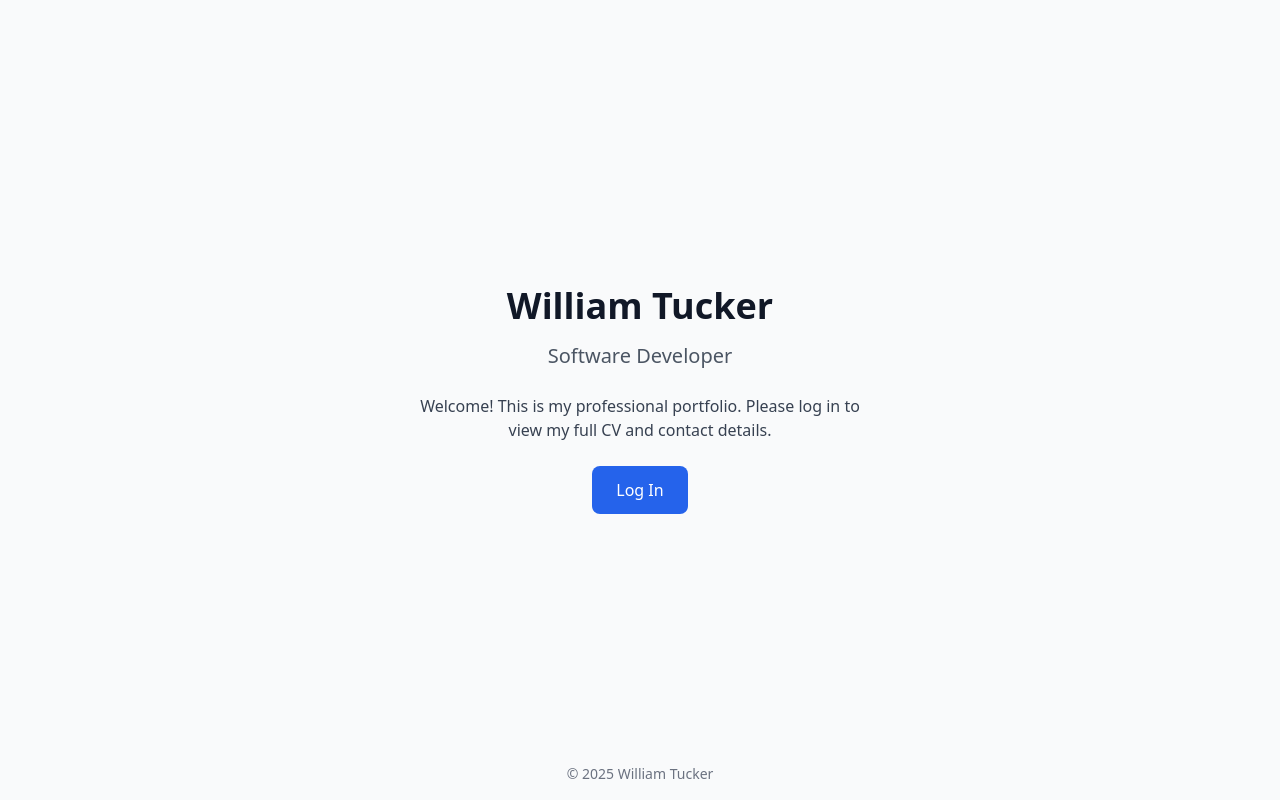
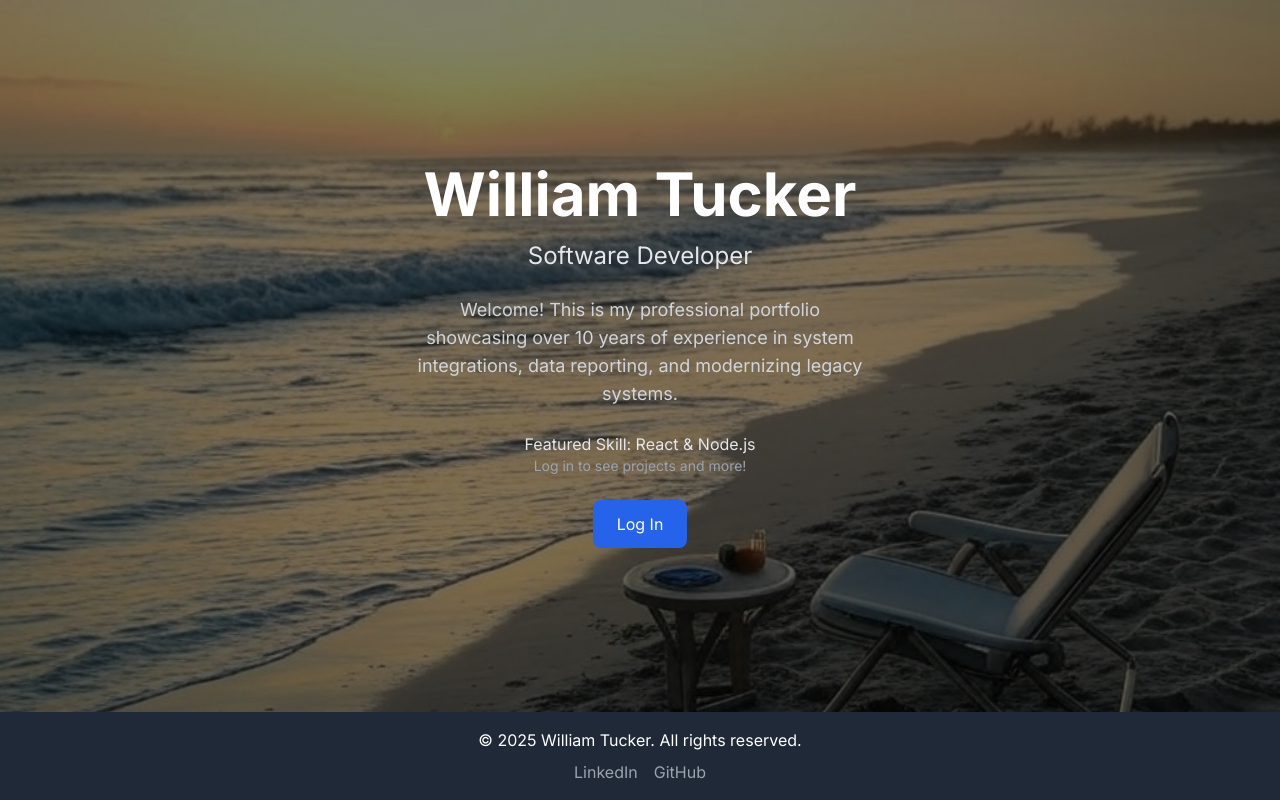
Before and after one commit to billski/WilliamTucker, a React (Vite) app: page / in a window 1280 px wide. Built offline with nearby package versions, Linux system fonts and the light colour scheme.

Commit message:
Added some UX features

```diff
--- a/index.html
+++ b/index.html
@@ -3,10 +3,6 @@
   <head>
     <meta charset="UTF-8" />
     <meta name="viewport" content="width=device-width, initial-scale=1.0" />
-    <!-- Title and description will be set dynamically by react-helmet -->
-    <!-- Open Graph tags will be set dynamically by react-helmet -->
-
-    <!-- Favicon and Apple Touch Icon -->
     <link
       rel="apple-touch-icon"
       sizes="180x180"
@@ -26,17 +22,23 @@
       href="/public/favicon-16x16.png"
     />
     <link rel="manifest" href="/public/site.webmanifest" />
-
-    <!-- Theme Color for Mobile Browsers -->
     <meta name="theme-color" content="#1e3a8a" />
-
-    <!-- Apple Startup Image for iPhone/iPad (Commented Out) -->
-    <!-- <link rel="apple-touch-startup-image" href="/public/apple-touch-startup-image.png"> -->
-
+    <link
+      href="https://fonts.googleapis.com/css2?family=Inter:wght@300;400;500;700;900&display=swap"
+      rel="stylesheet"
+    />
     <link rel="stylesheet" href="./src/index.css" />
+    <title>William Tucker | Software Developer Portfolio</title>
   </head>
   <body>
     <div id="root"></div>
+    <!-- Fallback message if JavaScript fails -->
+    <noscript>
+      <div style="text-align: center; padding: 20px;">
+        <h1>JavaScript is required</h1>
+        <p>Please enable JavaScript to view this portfolio.</p>
+      </div>
+    </noscript>
     <script type="module" src="./src/index.js"></script>
   </body>
 </html>
--- a/package.json
+++ b/package.json
@@ -8,6 +8,9 @@
   },
   "dependencies": {
     "axios": "^1.7.2",
+    "express-rate-limit": "^7.5.0",
+    "framer-motion": "^12.5.0",
+    "mysql2": "^3.14.0",
     "react": "^18.2.0",
     "react-dom": "^18.2.0",
     "react-helmet": "^6.1.0",
--- a/src/App.js
+++ b/src/App.js
@@ -1,4 +1,4 @@
-import React from "react";
+import React, { Suspense } from "react";
 import {
   BrowserRouter as Router,
   Route,
@@ -6,8 +6,8 @@ import {
   Navigate,
 } from "react-router-dom";
 import { Helmet } from "react-helmet";
-import Login from "./Login";
-import Main from "./Main";
+const Login = React.lazy(() => import("./Login"));
+const Main = React.lazy(() => import("./Main"));
 
 function App() {
   const isAuthenticated = () => {
@@ -15,8 +15,25 @@ function App() {
     return !!localStorage.getItem(`token_${deviceId}`);
   };
 
+  const handleLogout = () => {
+    const deviceId = localStorage.getItem("currentDeviceId");
+    if (deviceId) {
+      localStorage.removeItem(`token_${deviceId}`);
+      localStorage.removeItem(`user_${deviceId}`);
+      localStorage.removeItem("currentDeviceId");
+    }
+    window.location.href = "/login";
+  };
+
   return (
     <Router future={{ v7_startTransition: true, v7_relativeSplatPath: true }}>
+      <Suspense
+        fallback={
+          <div className="flex justify-center items-center h-screen">
+            <div className="animate-spin h-10 w-10 border-4 border-blue-500 rounded-full border-t-transparent"></div>
+          </div>
+        }
+      >
         <Routes>
           <Route
             path="/login"
@@ -51,7 +68,13 @@ function App() {
           />
           <Route
             path="/main/*"
-          element={isAuthenticated() ? <Main /> : <Navigate to="/login" />}
+            element={
+              isAuthenticated() ? (
+                <Main handleLogout={handleLogout} />
+              ) : (
+                <Navigate to="/login" />
+              )
+            }
           />
           <Route
             path="/"
@@ -85,27 +108,76 @@ function App() {
             }
           />
         </Routes>
+      </Suspense>
     </Router>
   );
 }
 
 function PublicLanding() {
   return (
-    <div className="min-h-screen flex flex-col justify-center items-center bg-gray-50">
-      <h1 className="text-4xl font-bold text-gray-900">William Tucker</h1>
-      <p className="mt-4 text-xl text-gray-600">Software Developer</p>
-      <p className="mt-6 text-gray-700 max-w-md text-center">
-        Welcome! This is my professional portfolio. Please log in to view my
-        full CV and contact details.
+    <div
+      className="min-h-screen flex flex-col bg-gradient-landing relative"
+      style={{
+        backgroundImage: `url('/public/hero-bg.jpg')`, // Updated path to match server location
+        backgroundSize: "cover",
+        backgroundPosition: "center",
+      }}
+    >
+      {/* Overlay */}
+      <div className="absolute inset-0 bg-black bg-opacity-50 z-0"></div>
+      {/* Main Content */}
+      <div className="flex-1 flex flex-col justify-center items-center px-4 sm:px-6 lg:px-8 relative z-10">
+        <h1 className="text-4xl sm:text-5xl lg:text-6xl font-bold text-white">
+          William Tucker
+        </h1>
+        <p className="mt-4 text-xl sm:text-2xl text-gray-200">
+          Software Developer
         </p>
+        <p className="mt-6 text-base sm:text-lg text-gray-300 max-w-md text-center">
+          Welcome! This is my professional portfolio showcasing over 10 years of
+          experience in system integrations, data reporting, and modernizing
+          legacy systems.
+        </p>
+        <div className="mt-6 text-center">
+          <p className="text-gray-200 text-sm sm:text-base">
+            Featured Skill: React & Node.js
+          </p>
+          <p className="text-xs sm:text-sm text-gray-400">
+            Log in to see projects and more!
+          </p>
+        </div>
         <a
           href="/login"
-        className="mt-6 inline-block bg-blue-600 text-white px-6 py-3 rounded-lg hover:bg-blue-700 transition"
+          className="mt-6 inline-block bg-blue-600 text-white px-6 py-3 rounded-lg hover:bg-blue-700 transition text-sm sm:text-base"
         >
           Log In
         </a>
-      <footer className="absolute bottom-4 text-gray-500 text-sm">
-        © 2025 William Tucker
+      </div>
+      {/* Footer as a Banner */}
+      <footer className="bg-gray-800 text-white py-4 relative z-10">
+        <div className="max-w-7xl mx-auto px-4 sm:px-6 lg:px-8 text-center">
+          <p className="text-sm sm:text-base">
+            © 2025 William Tucker. All rights reserved.
+          </p>
+          <div className="flex justify-center space-x-4 mt-2">
+            <a
+              href="https://linkedin.com/in/yourprofile"
+              className="text-gray-400 hover:text-white transition text-sm sm:text-base"
+              target="_blank"
+              rel="noopener noreferrer"
+            >
+              LinkedIn
+            </a>
+            <a
+              href="https://github.com/yourprofile"
+              className="text-gray-400 hover:text-white transition text-sm sm:text-base"
+              target="_blank"
+              rel="noopener noreferrer"
+            >
+              GitHub
+            </a>
+          </div>
+        </div>
       </footer>
     </div>
   );
--- a/src/Main.js
+++ b/src/Main.js
@@ -7,8 +7,9 @@ import About from "./sections/About";
 import Contact from "./sections/Contact";
 import Projects from "./sections/Projects";
 import Skills from "./sections/Skills";
+import NotFound from "./sections/NotFound";
 
-function Main() {
+function Main({ handleLogout }) {
   const deviceId = localStorage.getItem("currentDeviceId");
   const user = deviceId
     ? JSON.parse(localStorage.getItem(`user_${deviceId}`) || "{}")
@@ -16,7 +17,7 @@ function Main() {
   const userName = user ? user.name || "Guest" : "Guest";
 
   return (
-    <MainLayout userName={userName}>
+    <MainLayout userName={userName} handleLogout={handleLogout}>
       <Routes>
         <Route path="welcome" element={<Welcome userName={userName} />} />
         <Route path="cv" element={<Cv />} />
@@ -25,6 +26,7 @@ function Main() {
         <Route path="projects" element={<Projects />} />
         <Route path="skills" element={<Skills />} />
         <Route path="/" element={<Navigate to="welcome" />} />
+        <Route path="*" element={<NotFound />} />
       </Routes>
     </MainLayout>
   );
--- a/src/index.css
+++ b/src/index.css
@@ -1,3 +1,50 @@
 @tailwind base;
 @tailwind components;
 @tailwind utilities;
+
+/* Define CSS variables for light mode only */
+:root {
+  --background: #f9fafb; /* gray-50 */
+  --text: #1f2937; /* gray-900 */
+  --nav-bg: #ffffff; /* white */
+  --nav-shadow: #d1d5db; /* gray-300 */
+  --card-bg: #ffffff; /* white */
+  --card-text: #374151; /* gray-700 */
+  --footer-bg: #1f2937; /* gray-800 */
+}
+
+/* Apply variables globally */
+body {
+  background-color: var(--background);
+  color: var(--text);
+  font-family: "Inter", sans-serif;
+}
+
+nav {
+  background-color: var(--nav-bg);
+  box-shadow: 0 1px 3px var(--nav-shadow);
+}
+
+footer {
+  background-color: var(--footer-bg);
+}
+
+/* Override Tailwind classes with variables */
+.bg-white {
+  background-color: var(--card-bg);
+}
+
+.text-gray-700 {
+  color: var(--card-text);
+}
+
+/* Spinner styling */
+.animate-spin {
+  border-color: #3b82f6; /* blue-600 */
+  border-top-color: transparent;
+}
+
+/* Gradient for landing page */
+.bg-gradient-landing {
+  background: linear-gradient(to bottom, #f9fafb, #e5e7eb);
+}
--- a/src/sections/MainLayout.js
+++ b/src/sections/MainLayout.js
@@ -1,15 +1,19 @@
-import React, { useState } from "react";
-import { Link, useNavigate } from "react-router-dom";
+import React, { useState, useEffect } from "react";
+import { Link, useNavigate, useLocation } from "react-router-dom";
+import { motion } from "framer-motion";
 
-function MainLayout({ children, userName }) {
+function MainLayout({ children, userName, handleLogout }) {
   const [isMobileMenuOpen, setIsMobileMenuOpen] = useState(false);
+  const [isScrolled, setIsScrolled] = useState(false);
   const isMobile = /iPhone|iPad|iPod|Android/i.test(navigator.userAgent);
   const navigate = useNavigate();
+  const location = useLocation();
 
-  const handleLogout = () => {
-    localStorage.clear();
-    navigate("/login");
-  };
+  useEffect(() => {
+    const handleScroll = () => setIsScrolled(window.scrollY > 50);
+    window.addEventListener("scroll", handleScroll);
+    return () => window.removeEventListener("scroll", handleScroll);
+  }, []);
 
   const toggleMobileMenu = () => setIsMobileMenuOpen(!isMobileMenuOpen);
 
@@ -23,11 +27,14 @@ function MainLayout({ children, userName }) {
   ];
 
   return (
-    <div className="min-h-screen flex flex-col bg-gray-50">
-      {/* Fixed Navigation */}
-      <nav className="bg-white shadow-md fixed w-full z-10">
+    <div className="min-h-screen flex flex-col">
+      <nav
+        className={`bg-white shadow-md fixed w-full z-10 transition-all duration-300 ${
+          isScrolled ? "h-12" : "h-16"
+        }`}
+      >
         <div className="max-w-7xl mx-auto px-4 sm:px-6 lg:px-8">
-          <div className="flex justify-between h-16">
+          <div className="flex justify-between items-center h-full">
             <div className="flex items-center">
               <h2 className="text-xl font-bold text-gray-900">
                 William Tucker
@@ -37,7 +44,11 @@ function MainLayout({ children, userName }) {
                   <Link
                     key={link.path}
                     to={link.path}
-                    className="border-b-2 text-gray-500 hover:border-blue-500 hover:text-gray-700 inline-flex items-center px-1 pt-1 text-sm font-medium border-transparent"
+                    className={`border-b-2 inline-flex items-center px-1 pt-1 text-sm font-medium transition-colors ${
+                      location.pathname === link.path
+                        ? "border-blue-500 text-gray-900"
+                        : "border-transparent text-gray-500 hover:border-blue-500 hover:text-gray-700"
+                    }`}
                   >
                     {link.label}
                   </Link>
@@ -51,12 +62,11 @@ function MainLayout({ children, userName }) {
               <button
                 onClick={handleLogout}
                 className="bg-red-500 text-white px-4 py-2 rounded hover:bg-red-600 transition"
+                aria-label="Log out"
               >
                 Logout
               </button>
             </div>
-
-            {/* Mobile Menu Button */}
             {isMobile && (
               <div className="sm:hidden flex items-center">
                 <button
@@ -85,17 +95,24 @@ function MainLayout({ children, userName }) {
               </div>
             )}
           </div>
-
-          {/* Mobile Menu */}
           {isMobile && isMobileMenuOpen && (
-            <div className="sm:hidden bg-white shadow-lg">
+            <motion.div
+              initial={{ height: 0 }}
+              animate={{ height: "auto" }}
+              exit={{ height: 0 }}
+              className="sm:hidden bg-white shadow-lg overflow-hidden"
+            >
               <div className="pt-2 pb-3 space-y-1">
                 {navLinks.map((link) => (
                   <Link
                     key={link.path}
                     to={link.path}
                     onClick={toggleMobileMenu}
-                    className="block w-full text-left px-4 py-2 text-sm font-medium text-gray-500 hover:bg-gray-100 hover:text-gray-700"
+                    className={`block w-full text-left px-4 py-2 text-sm font-medium ${
+                      location.pathname === link.path
+                        ? "bg-gray-100 text-gray-900"
+                        : "text-gray-500 hover:bg-gray-100 hover:text-gray-700"
+                    }`}
                   >
                     {link.label}
                   </Link>
@@ -110,20 +127,34 @@ function MainLayout({ children, userName }) {
                   Logout
                 </button>
               </div>
-            </div>
+            </motion.div>
           )}
         </div>
       </nav>
-
-      {/* Content Area */}
-      <div className="pt-16 flex-1">
+      <div className="pt-16 flex-1 bg-gray-50">
         <div className="max-w-7xl mx-auto py-6 sm:px-6 lg:px-8">{children}</div>
       </div>
-
-      {/* Footer */}
       <footer className="bg-gray-800 text-white py-4">
         <div className="max-w-7xl mx-auto px-4 sm:px-6 lg:px-8 text-center">
           <p>© 2025 William Tucker. All rights reserved.</p>
+          <div className="flex justify-center space-x-4 mt-2">
+            <a
+              href="https://linkedin.com/in/yourprofile"
+              className="text-gray-400 hover:text-white transition"
+              target="_blank"
+              rel="noopener noreferrer"
+            >
+              LinkedIn
+            </a>
+            <a
+              href="https://github.com/yourprofile"
+              className="text-gray-400 hover:text-white transition"
+              target="_blank"
+              rel="noopener noreferrer"
+            >
+              GitHub
+            </a>
+          </div>
         </div>
       </footer>
     </div>
```
Also changed, not shown: src/Login.js (+14 -24 lines), src/sections/NotFound.js (added, +19 -0 lines), src/sections/Skills.js (+7 -5 lines), src/sections/Welcome.js (+9 -12 lines), public/hero-bg.jpg (added), 1 other file (tests, documents, lock files or other folders). Lines whose indentation alone changed are shown as unchanged.
